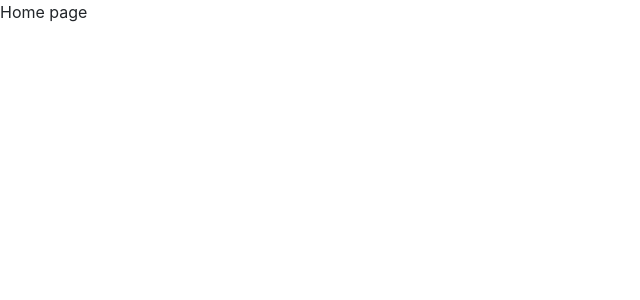
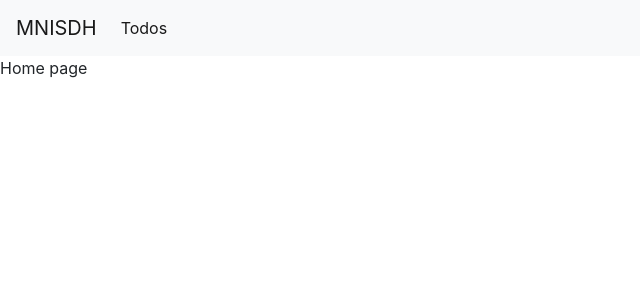
Before and after one commit to mnisdh/vue3-study, a Vue app: page / in a window 1280 px wide. Shown: the top 300 px of the page, without its empty margins (0-640 px from the left). Built offline with nearby package versions, Linux system fonts and the light colour scheme; the HTML template or start-up script is replaced by a standard one.

Commit message:
42 Navbar 추가하기

```diff
--- a/src/App.vue
+++ b/src/App.vue
@@ -1,4 +1,13 @@
 <template>
+  <nav class="navbar navbar-expand-lg navbar-light bg-light">
+    <a class="navbar-brand" href="#">MNISDH</a>
+
+    <ul class="navbar-nav mr-auto">
+      <li class="nav-item active">
+        <a class="nav-link" href="#">Todos <span class="sr-only">(current)</span></a>
+      </li>
+    </ul>
+  </nav>
   <router-view/>
 </template>
 
```
